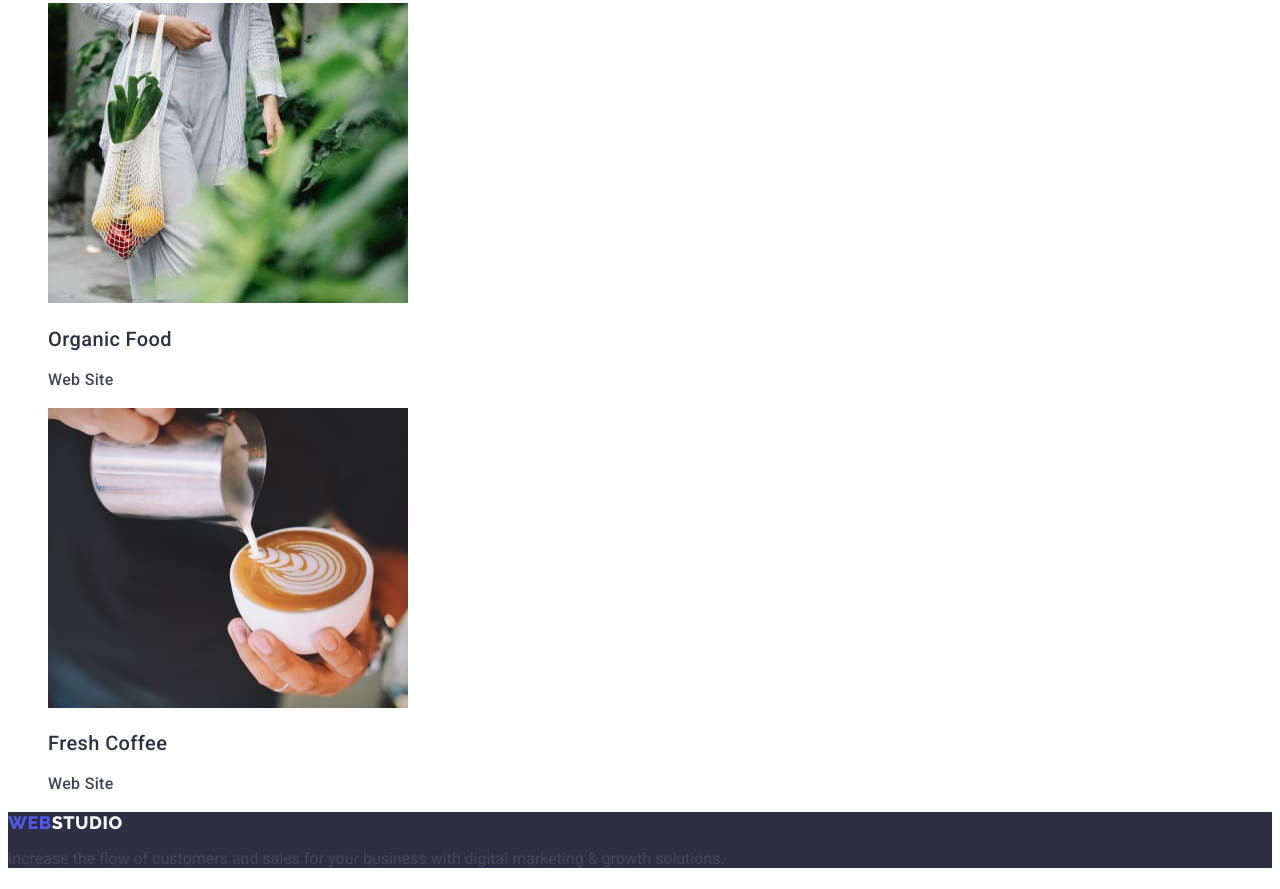
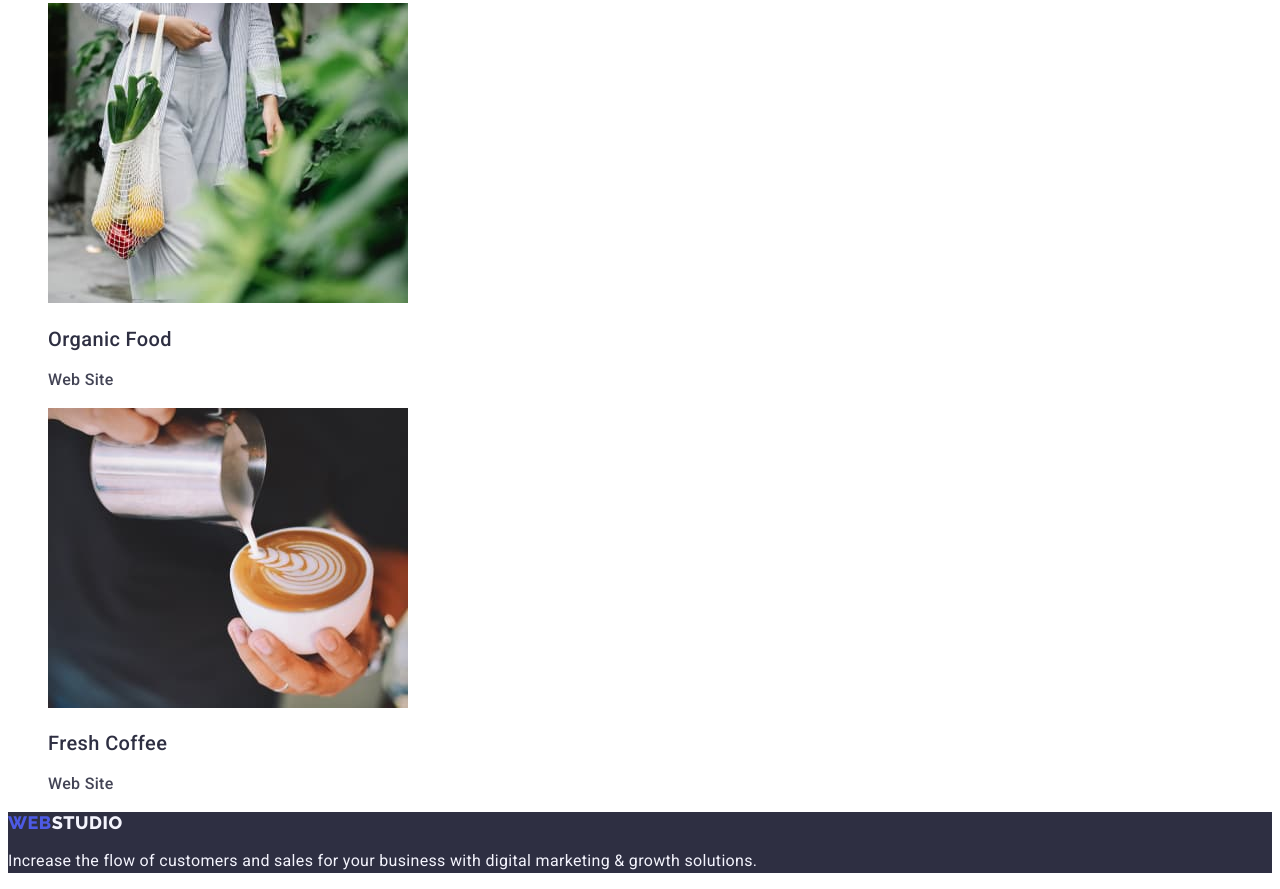
Before and after one commit to barinio/goit-markup-hw-02, a plain HTML site: page portfolio.html in a window 1280 px wide. Shown: the part 3189-4078 px from the top of the page. Drawn offline with Linux system fonts and the light colour scheme; a web font is replaced by a local one.

Commit message:
додав в portfolio.html абзацу у футері клас

```diff
--- a/portfolio.html
+++ b/portfolio.html
@@ -144,7 +144,7 @@
       <a href="./index.html" class="logo link"
         >Web<span class="logo-footer">Studio</span></a
       >
-      <p>
+      <p class="text-footer">
         Increase the flow of customers and sales for your business with digital
         marketing & growth solutions.
       </p>
```
